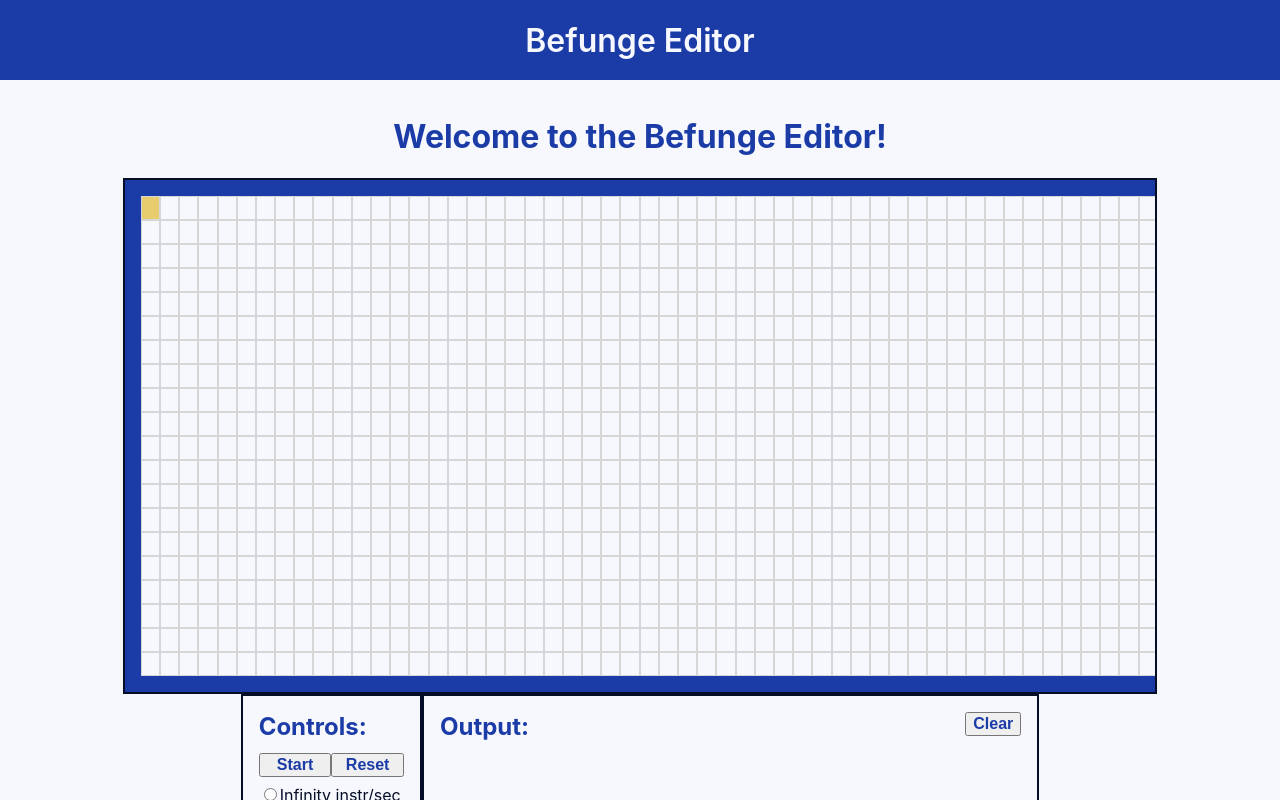
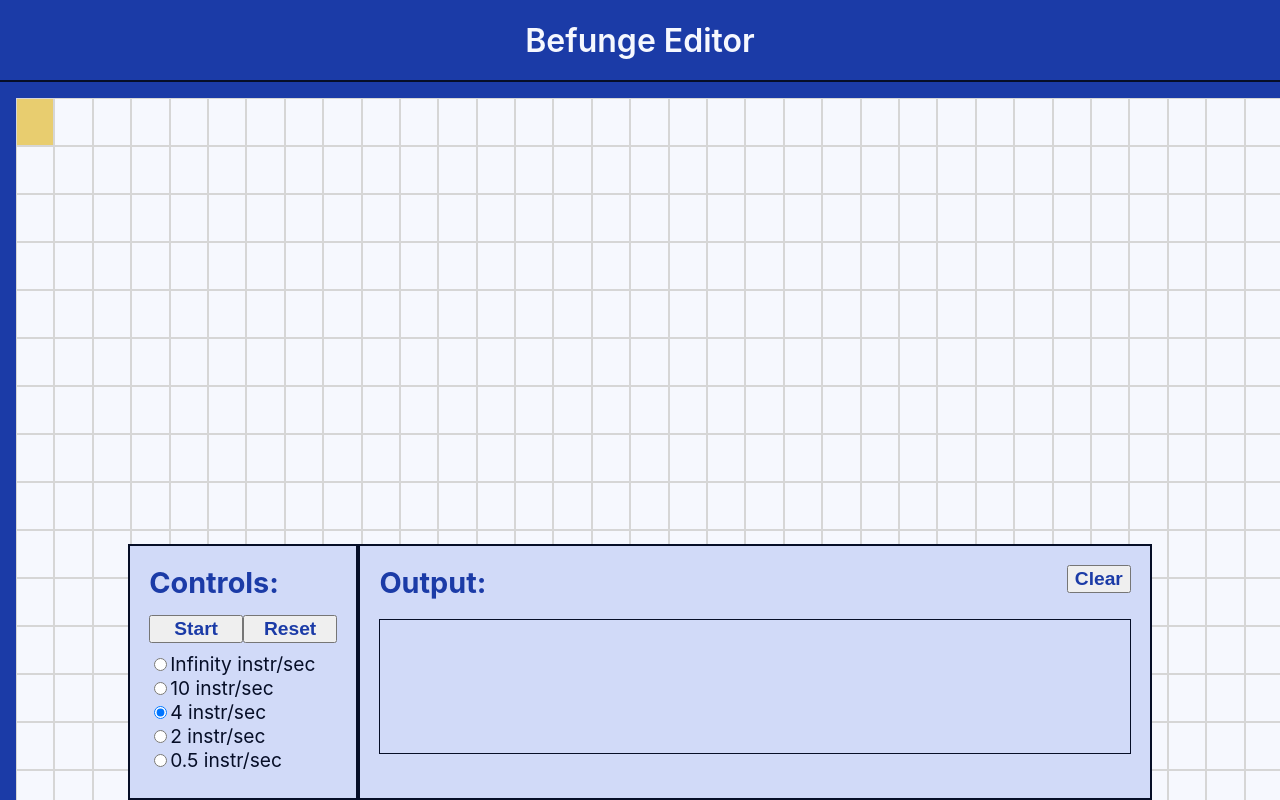
Before and after one commit to jclaver-woodridge/befunge-editor, a React (Create React App) app: page / in a window 1280 px wide. Built offline with nearby package versions, Linux system fonts and the light colour scheme.

Commit message:
Restyled site

```diff
--- a/src/components/editor/BefungeEditor.module.scss
+++ b/src/components/editor/BefungeEditor.module.scss
@@ -14,4 +14,6 @@
 .editor-row {
     white-space: nowrap;
     display: inline-block;
+
+    margin-left: 1em;
 }
--- a/src/components/editor/BefungeTile.module.scss
+++ b/src/components/editor/BefungeTile.module.scss
@@ -6,8 +6,8 @@
     border: 1px solid var(--lightgray);
 
     display: inline-block;
-    width: 1.2em;
-    height: 1.5em;
+    width: 2.4em;
+    height: 3.0em;
 
     box-sizing: border-box;
 
@@ -22,6 +22,7 @@
         background-color: transparent;
 
         text-align: center;
+        font-size: 2em;
     }
 }
 
--- a/src/components/output/BefungeOutput.module.scss
+++ b/src/components/output/BefungeOutput.module.scss
@@ -8,11 +8,19 @@
 
     position: relative;
 
-    overflow: scroll;
-
     h2 {
         margin-top: 0;
         margin-bottom: 0.5em;
+    }
+
+    p {
+        height: 7em;
+        overflow-y: scroll;
+
+        border: 1px solid var(--primaryVeryDark);
+        box-sizing: border-box;
+
+        padding: 0.5em;
     }
 }
 
--- a/src/layouts/PrimaryLayout.module.scss
+++ b/src/layouts/PrimaryLayout.module.scss
@@ -16,7 +16,6 @@
         left: 0;
         bottom: 0;
         right: 0;
-        padding: 1rem;
 
         overflow-y: scroll;
 
--- a/src/pages/Home.module.scss
+++ b/src/pages/Home.module.scss
@@ -6,18 +6,31 @@
     flex-direction: column;
     align-items: center;
 
-    @media (max-width: $sizeAdjustThreshold) {
-        width: 100%;
-    }
+    width: 100%;
 
-    @media (min-width: $sizeAdjustThreshold) {
-        width: 80%;
-    }
+    margin-bottom: $runnerHeight;
+}
+
+.control-output-outer {
+    position: fixed;
+    bottom: 0px;
+    width: 100%;
+    height: $runnerHeight;
+
+    display: flex;
+    flex-direction: column;
+    align-items: center;
+
+    font-size: 1.2em;
 
     .control-output-container {
+        height: 100%;
+
         display: flex;
         flex-direction: row;
         align-items: stretch;
+
+        background-color: var(--primaryPrettyLight);
 
         @media (min-width: $sizeAdjustThreshold) {
             width: 80%;
--- a/src/pages/Home.tsx
+++ b/src/pages/Home.tsx
@@ -6,13 +6,16 @@ import { BefungeRunner } from 'components/controls/BefungeRunner';
 
 export const Home: React.FC = () => {
     return (
+        <>
             <div className={styles["home-container"]}>
-            <h1>Welcome to the Befunge Editor!</h1>
                 <BefungeEditor />
+            </div>
+            <div className={styles["control-output-outer"]}>
                 <div className={styles["control-output-container"]}>
                     <BefungeRunner className={styles.control}/>
                     <BefungeOutput className={styles.output}/>
                 </div>
             </div>
+        </>
     )
 };
--- a/src/providers/BefungeProvider.tsx
+++ b/src/providers/BefungeProvider.tsx
@@ -3,8 +3,8 @@ import { BefungeInterpreter } from 'utils/BefungeInterpreter';
 
 export function createInitialCode() {
     const res = [];
-    for (let i = 0; i < 20; i++) {
-        res.push(new Array(60).fill(" "));
+    for (let i = 0; i < 25; i++) {
+        res.push(new Array(80).fill(" "));
     }
     return res;
 }
--- a/src/styles/sizes.scss
+++ b/src/styles/sizes.scss
@@ -1,4 +1,6 @@
 $primaryHeaderHeight: 5rem;
 $primarySidebarWidth: 15rem;
 
+$runnerHeight: 16rem;
+
 $sizeAdjustThreshold: 1200px;
--- a/src/styles/theme.scss
+++ b/src/styles/theme.scss
@@ -2,6 +2,7 @@
     --primary: #234DDA;
     --primaryDark: #1B3BA7;
     --primaryLight: #6F8BE8;
+    --primaryPrettyLight: #D1DAF8;
     --primaryVeryDark: #060E27;
     --primaryVeryLight: #F6F8FE;
 
```
Lines whose indentation alone changed are shown as unchanged.
